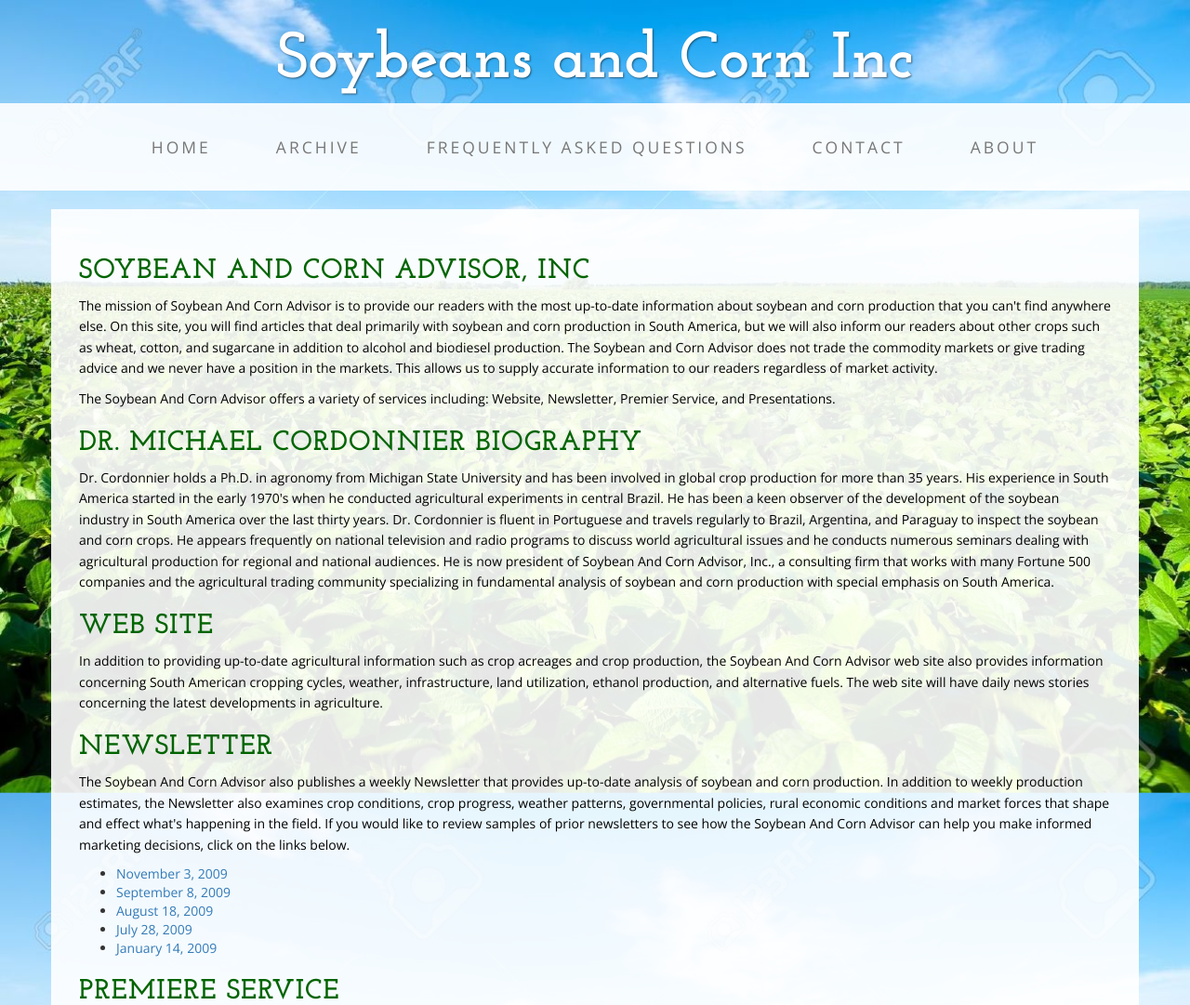
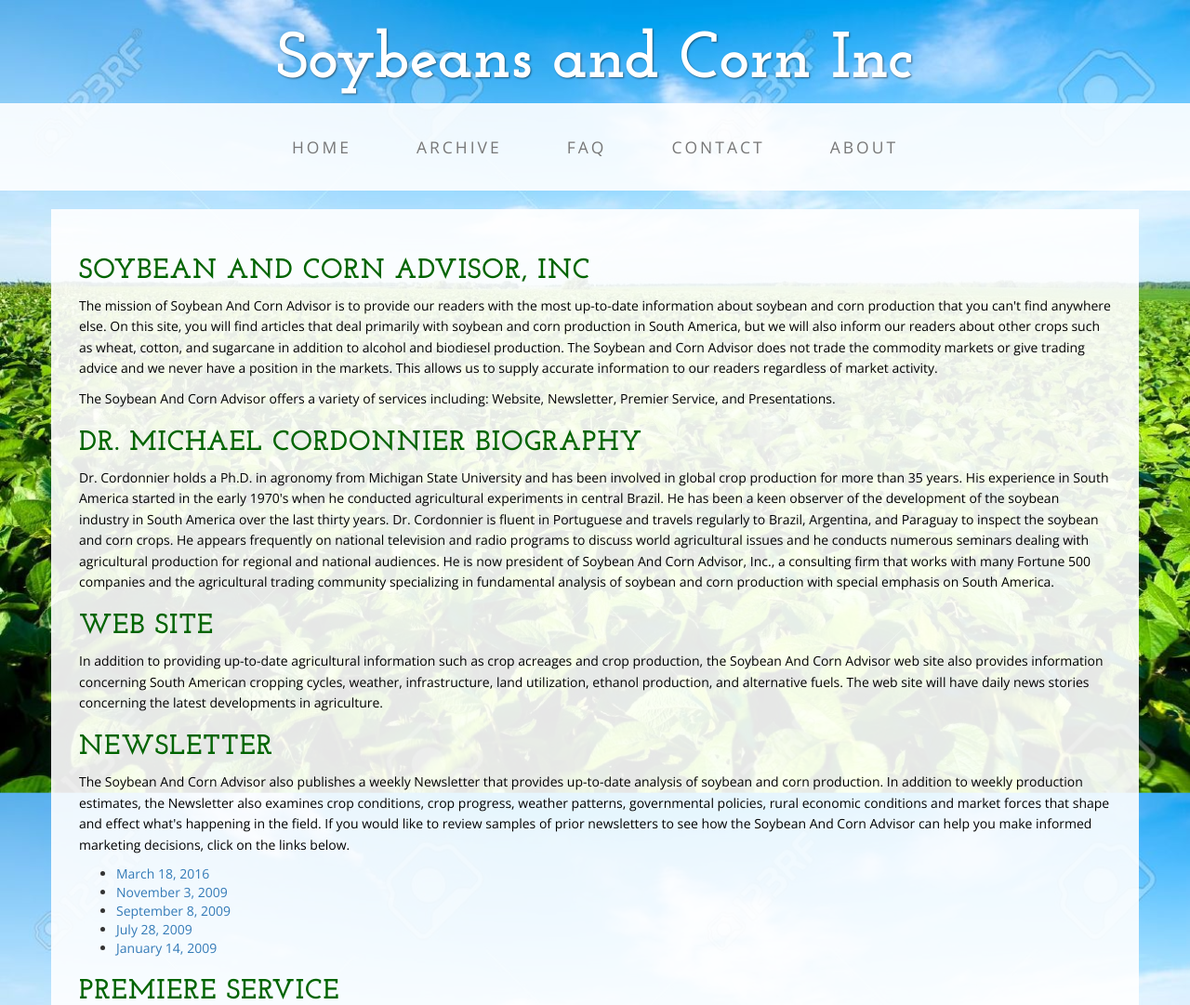
Before and after one commit to lightningmonkey/new_soycorn, a Django app: a page that uses new_soycorn/templates/new_soycorn/base.html in a window 1280 px wide. Shown: the top 1081 px of the page at 93% size. Run offline with Django 3.2, Linux system fonts and the light colour scheme; parts of the project's set-up code (start-up, migrations or seed data) failed here and were passed over; some libraries are stand-ins or nearby versions.

Commit message:
one more pdf

```diff
--- a/new_soycorn/settings.py
+++ b/new_soycorn/settings.py
@@ -22,7 +22,7 @@ STATIC_ROOT = os.path.join(BASE_DIR, "static/new_soycorn")
 SECRET_KEY = 'j*twaz2k@ja9-s2d%ify=7bdc04mu+zqyh6r^@24uuf0leviwn'
 
 # SECURITY WARNING: don't run with debug turned on in production!
-DEBUG = False
+DEBUG = True
 
 TEMPLATE_DEBUG = True
 
--- a/new_soycorn/templates/new_soycorn/about_us.html
+++ b/new_soycorn/templates/new_soycorn/about_us.html
@@ -25,9 +25,9 @@ In addition to providing up-to-date agricultural information such as crop acreag
 The Soybean And Corn Advisor also publishes a weekly Newsletter that provides up-to-date analysis of soybean and corn production.  In addition to weekly production estimates, the Newsletter also examines crop conditions, crop progress, weather patterns, governmental policies, rural economic conditions and market forces that shape and effect what's happening in the field.  If you would like to review samples of prior newsletters to see how the Soybean And Corn Advisor can help you make informed marketing decisions, click on the links below.
 </p>
 <ul>
-<li><a href="{% url 'pdf_view' %}?name=November3_2009">November 3, 2009<a></li>
+<li><a href="{% url 'pdf_view' %}?name=March8_2016">March 18, 2016</a></li>
+<li><a href="{% url 'pdf_view' %}?name=November3_2009">November 3, 2009</a></li>
 <li><a href="{% url 'pdf_view' %}?name=September8_2009">September 8, 2009</a></li>
-<li><a href="{% url 'pdf_view' %}?name=August18_2009">August 18, 2009</a></li>
 <li><a href="{% url 'pdf_view' %}?name=July28_2009">July 28, 2009</a></li>
 <li><a href="{% url 'pdf_view' %}?name=January14_2009">January 14, 2009</a></li>
 </ul>
--- a/new_soycorn/templates/new_soycorn/base.html
+++ b/new_soycorn/templates/new_soycorn/base.html
@@ -54,7 +54,7 @@
                     <a href="{% url 'article_page' 1 %}">Archive</a>
                 </li>
                 <li>
-                    <a href="{% url 'faq' %}">Frequently Asked Questions</a>
+                    <a href="{% url 'faq' %}">FAQ</a>
                 </li>
                 <li>
                     <a href="{% url 'contact_us' %}">Contact</a>
```
Also changed, not shown: 1 other file.
